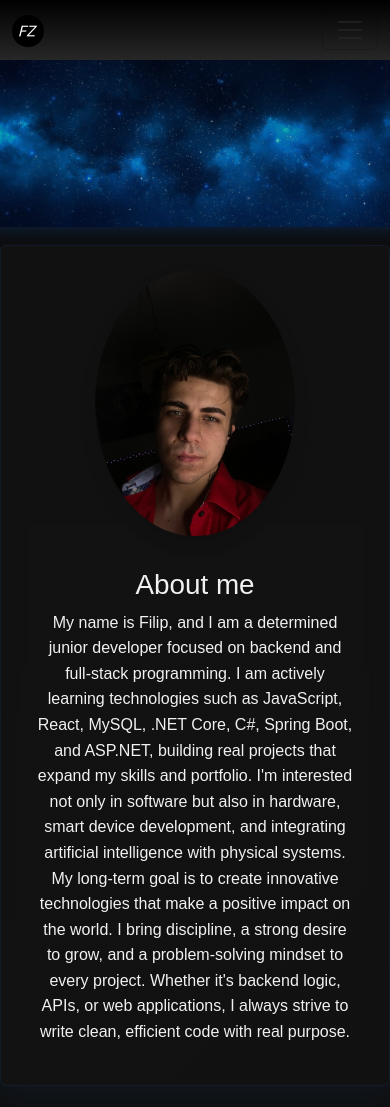
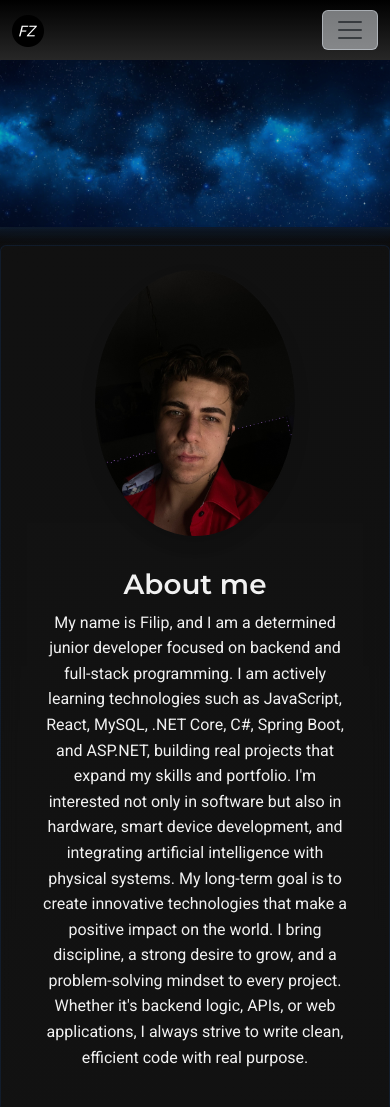
Before and after one commit to FilipZapletal/filipzapletal.github.io, a plain HTML site: page index.html in a window 390 px wide. Shown: the top 1107 px of the page. Drawn offline with nearby package versions, Linux system fonts and the light colour scheme; files whose address does not match are found by name.

Commit message:
img bug fixed for iphones + hamburger color + new font

```diff
--- a/index.html
+++ b/index.html
@@ -14,6 +14,10 @@
   <link href="https://cdn.jsdelivr.net/npm/bootstrap@5.3.6/dist/css/bootstrap.min.css" rel="stylesheet"
     integrity="sha384-4Q6Gf2aSP4eDXB8Miphtr37CMZZQ5oXLH2yaXMJ2w8e2ZtHTl7GptT4jmndRuHDT" crossorigin="anonymous" />
   <link rel="stylesheet" href="style.css" />
+  <link href="https://fonts.googleapis.com/css2?family=Roboto:wght@400;500;700&display=swap" rel="stylesheet">
+  <link href="https://fonts.googleapis.com/css2?family=Montserrat:wght@600;800&family=Roboto:wght@400;500;700&display=swap" rel="stylesheet">
+
+
 </head>
 
 <body>
@@ -172,7 +176,7 @@
               </li>
               <li class="list-group-item">
                 <img class="iconLogos"
-                  src="https://raw.githubusercontent.com/devicons/devicon/master/icons/selenium/selenium-original.svg"
+                  src="images/icons/se.png"
                   alt="java icon" />Selenium
               </li>
               <li class="list-group-item">
--- a/style.css
+++ b/style.css
@@ -6,7 +6,7 @@
   }
 
   body {
-    font-family: 'Arial', sans-serif;
+    font-family: 'Roboto', sans-serif;
     line-height: 1.6;
     background: linear-gradient(180deg, #0d0d0d, #1a1a1a);
     color: #fff;
@@ -24,6 +24,10 @@
     margin: 0;
     padding: 0;
   }
+
+  h1, h2, h3 {
+  font-family: 'Montserrat', sans-serif;
+}
 
   footer {
     background-color: rgb(136, 136, 136);
@@ -166,6 +170,11 @@
   margin-top: 1rem;
 }
 
+.navbar-toggler {
+  background-color: rgba(234, 237, 241, 0.5);
+  border-color: rgba(222, 229, 238, 0.5);
+}
+
 #waveCanvas {
   position: fixed;
   top: 0;
```
Also changed, not shown: images/icons/se.png (added).
